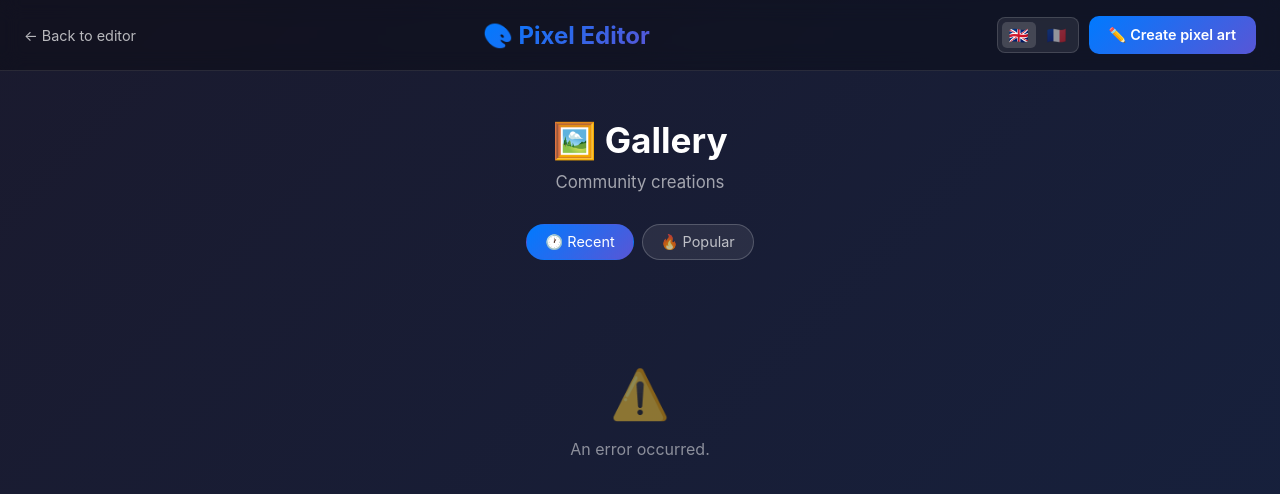
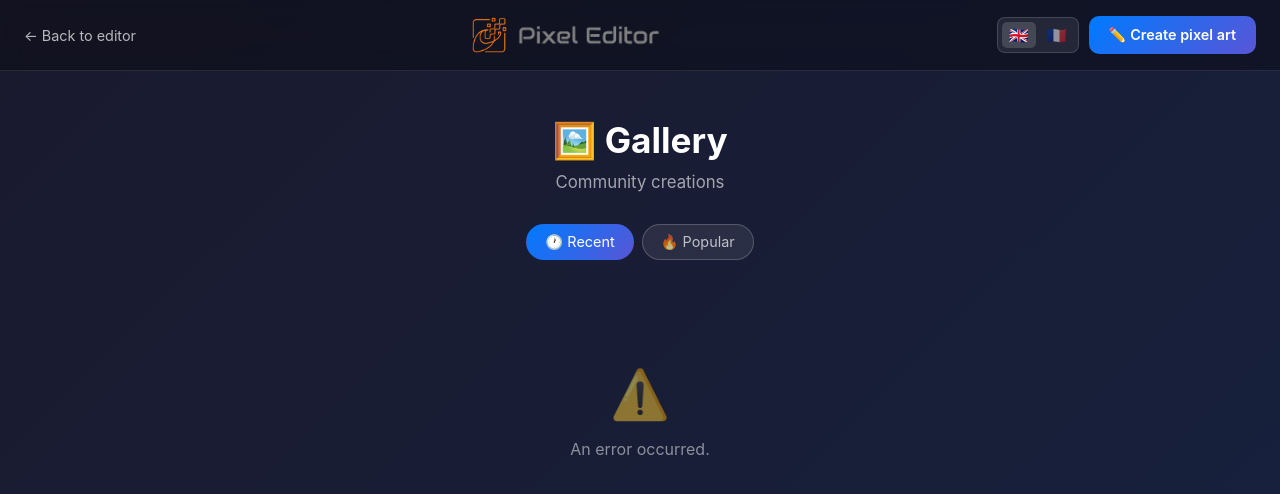
Before and after one commit to terrasson/pixel-editor, a website: page public/gallery.html in a window 1280 px wide. Drawn offline with nearby package versions, Linux system fonts and the light colour scheme; no server answers.

Commit message:
fix: replace blue text logo with orange icon + grey text on index and gallery
Replace the blue gradient text logo with the same orange icon (icon.png)
and grey text (text.png) used in the editor app for visual consistency.

Co-Authored-By: Claude Sonnet 4.6 <noreply@anthropic.com>

```diff
--- a/public/gallery.html
+++ b/public/gallery.html
@@ -54,13 +54,12 @@
         }
 
         .gallery-logo {
-            font-size: 1.5rem;
-            font-weight: 700;
-            background: linear-gradient(135deg, #007AFF, #5856D6);
-            -webkit-background-clip: text;
-            -webkit-text-fill-color: transparent;
-            background-clip: text;
+            display: flex;
+            align-items: center;
+            gap: 10px;
         }
+        .gallery-logo img.logo-icon { height: 36px; width: auto; }
+        .gallery-logo img.logo-text { height: 22px; width: auto; }
 
         .btn-create {
             padding: 10px 20px;
@@ -269,7 +268,10 @@
                data-en="← Back to editor" data-fr="← Retour à l'éditeur">← Back to editor
             </a>
         </div>
-        <span class="gallery-logo">🎨 Pixel Editor</span>
+        <span class="gallery-logo">
+            <img src="images/icon.png" alt="Pixel Editor Icon" class="logo-icon">
+            <img src="images/text.png" alt="Pixel Editor" class="logo-text">
+        </span>
         <div style="display:flex;align-items:center;gap:10px;">
             <div style="display:flex;gap:4px;background:rgba(255,255,255,0.08);border:1px solid rgba(255,255,255,0.15);border-radius:8px;padding:4px;">
                 <button class="lang-btn-gallery active" data-lang="en" title="English" style="background:none;border:none;cursor:pointer;font-size:1rem;padding:3px 7px;border-radius:5px;opacity:0.5;transition:all 0.2s;">🇬🇧</button>
```
Also changed, not shown: public/index.html (+9 -7 lines).
